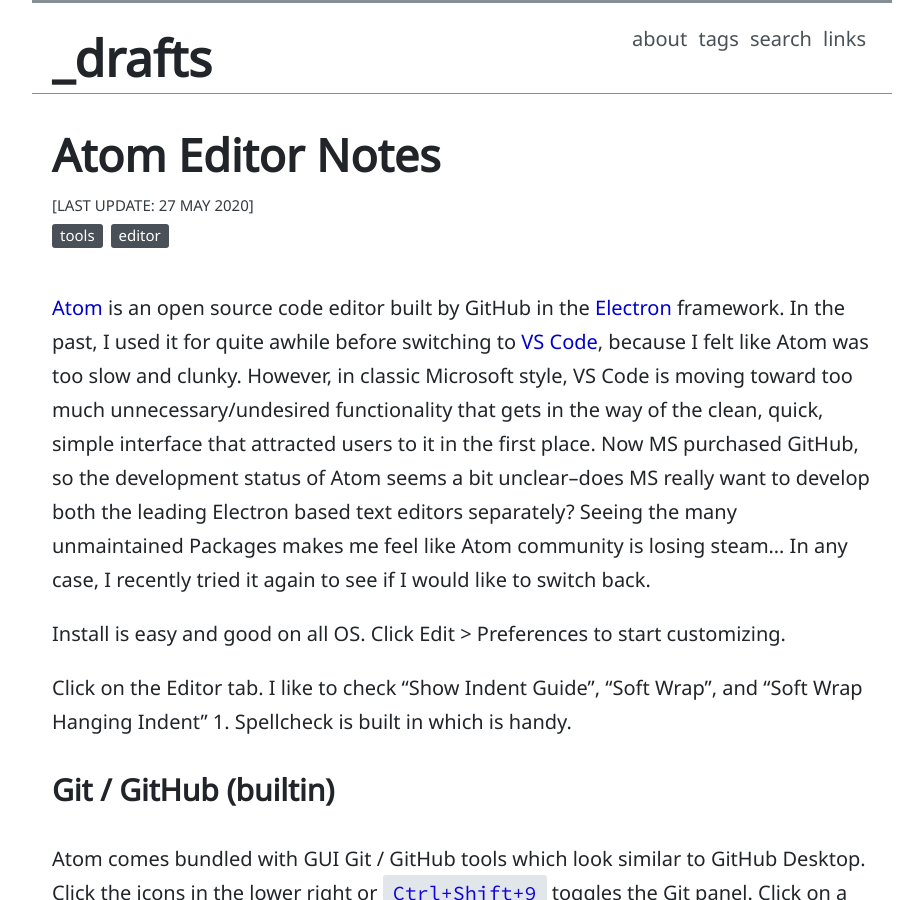
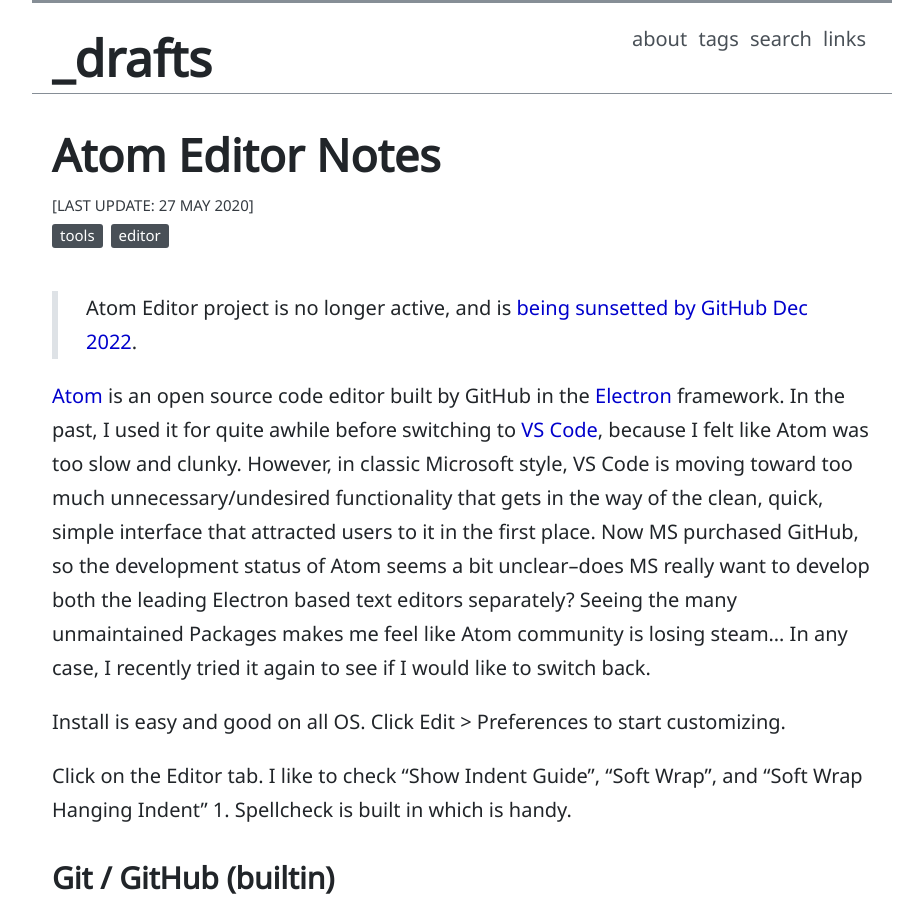
Before and after one commit to evanwill/_drafts, a Jekyll site: the page built from _notes/atom-editor.md, in a window 1280 px wide and 900 px high. Shown: the whole window, without its empty margins (178-1101 px from the left). Built offline with Jekyll 4.4.1, drawn with Linux system fonts in a browser that asks for light colours; comment, search, counter and statistics services are not loaded.

Commit message:
sunset Atom

```diff
--- a/_notes/atom-editor.md
+++ b/_notes/atom-editor.md
@@ -4,6 +4,8 @@
 tags: [tools, editor]
 date: 2020-05-27
 ---
+
+> Atom Editor project is no longer active, and is [being sunsetted by GitHub Dec 2022](https://techcrunch.com/2022/06/08/github-sunsets-atom-the-software-dev-environment-it-launched-in-2011/).
 
 [Atom](https://atom.io/) is an open source code editor built by GitHub in the [Electron](https://electronjs.org/) framework.
 In the past, I used it for quite awhile before switching to [VS Code](https://evanwill.github.io/_drafts/notes/vs-code.html), because I felt like Atom was too slow and clunky.
```
